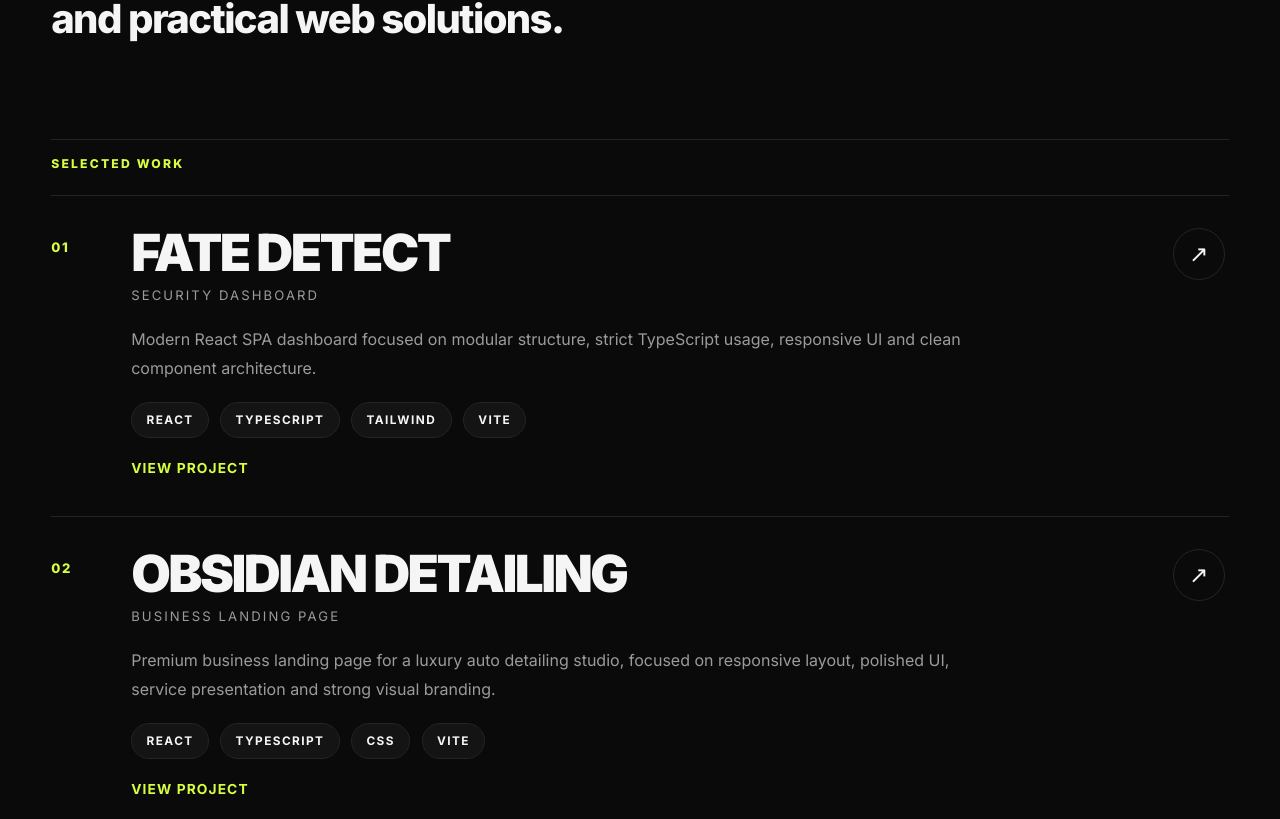
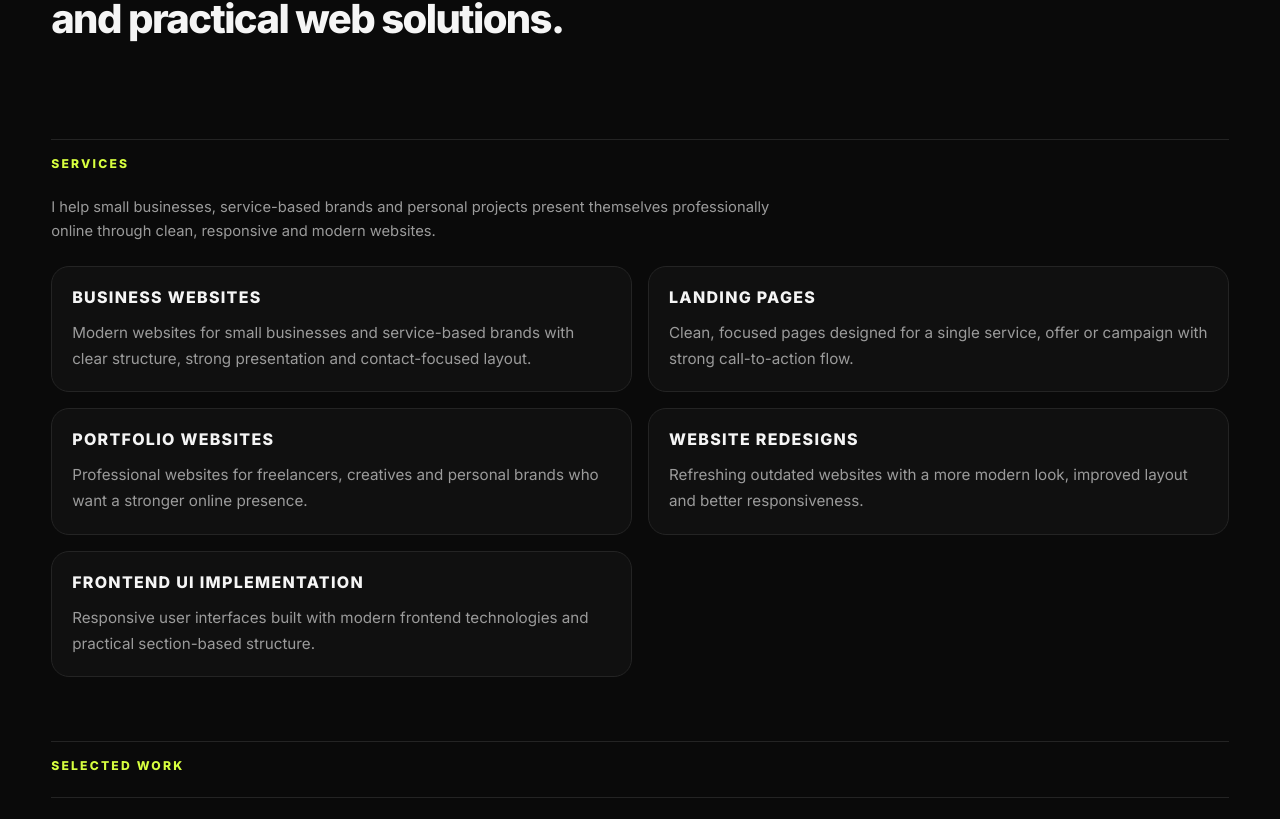
Before and after one commit to kgega-dev/kgega-portfolio, a React (Vite) app: page / in a window 1280 px wide. Shown: the part 1701-2520 px from the top of the page. Built offline with nearby package versions, Linux system fonts and the light colour scheme.

Commit message:
Add services section to portfolio

```diff
--- a/src/App.tsx
+++ b/src/App.tsx
@@ -1,4 +1,4 @@
-import { personalInfo, projects, stack } from './data';
+import { personalInfo, projects, services, stack } from './data';
 import './styles.css';
 
 function App() {
@@ -13,6 +13,7 @@ function App() {
 
         <nav className="nav">
           <a href="#about">About</a>
+          <a href="#services">Services</a>
           <a href="#projects">Projects</a>
           <a href="#contact">Contact</a>
         </nav>
@@ -78,6 +79,27 @@ function App() {
             developer opportunities.
           </p>
         </div>
+      </section>
+
+      <section className="services-section" id="services">
+  <div className="section-label">SERVICES</div>
+
+  <div className="services-intro">
+    <p>
+      I help small businesses, service-based brands and personal projects
+      present themselves professionally online through clean, responsive and
+      modern websites.
+    </p>
+  </div>
+
+  <div className="services-grid">
+    {services.map((service) => (
+      <article key={service.title} className="service-card">
+        <h3>{service.title}</h3>
+        <p>{service.desc}</p>
+      </article>
+    ))}
+  </div>
       </section>
 
       <section className="work-section" id="projects">
--- a/src/data.ts
+++ b/src/data.ts
@@ -42,6 +42,29 @@ export const projects = [
   }
 ];
 
+export const services = [
+  {
+    title: 'BUSINESS WEBSITES',
+    desc: 'Modern websites for small businesses and service-based brands with clear structure, strong presentation and contact-focused layout.'
+  },
+  {
+    title: 'LANDING PAGES',
+    desc: 'Clean, focused pages designed for a single service, offer or campaign with strong call-to-action flow.'
+  },
+  {
+    title: 'PORTFOLIO WEBSITES',
+    desc: 'Professional websites for freelancers, creatives and personal brands who want a stronger online presence.'
+  },
+  {
+    title: 'WEBSITE REDESIGNS',
+    desc: 'Refreshing outdated websites with a more modern look, improved layout and better responsiveness.'
+  },
+  {
+    title: 'FRONTEND UI IMPLEMENTATION',
+    desc: 'Responsive user interfaces built with modern frontend technologies and practical section-based structure.'
+  }
+];
+
 export const stack = [
   'REACT',
   'TYPESCRIPT',
--- a/src/styles.css
+++ b/src/styles.css
@@ -258,6 +258,75 @@ img {
   max-width: 720px;
 }
 
+/* Services */
+.services-section {
+  padding: 1rem 0 6rem;
+  border-top: 1px solid var(--line);
+}
+
+.services-intro {
+  max-width: 760px;
+  margin-bottom: 2rem;
+}
+
+.services-intro p {
+  color: var(--muted);
+  font-size: 1rem;
+  line-height: 1.8;
+}
+
+.services-grid {
+  display: grid;
+  grid-template-columns: repeat(2, minmax(0, 1fr));
+  gap: 1rem;
+}
+
+  .services-section {
+    padding: 1rem 0 4rem;
+  }
+
+  .services-intro {
+    margin-bottom: 1.4rem;
+  }
+
+  .services-intro p,
+  .service-card p {
+    font-size: 0.92rem;
+    line-height: 1.65;
+  }
+
+  .service-card h3 {
+    font-size: 0.92rem;
+  }
+
+.service-card {
+  border: 1px solid var(--line);
+  background: var(--surface);
+  border-radius: 18px;
+  padding: 1.25rem;
+  transition: border-color 0.2s ease, transform 0.2s ease,
+    background-color 0.2s ease;
+}
+
+.service-card:hover {
+  border-color: rgba(215, 255, 63, 0.2);
+  background: var(--surface-2);
+  transform: translateY(-2px);
+}
+
+.service-card h3 {
+  font-size: 1rem;
+  font-weight: 800;
+  letter-spacing: 0.08em;
+  margin-bottom: 0.8rem;
+}
+
+.service-card p {
+  color: var(--muted);
+  font-size: 0.95rem;
+  line-height: 1.7;
+}
+
 /* Work */
 .work-section {
   padding: 1rem 0 6rem;
@@ -473,7 +542,8 @@ img {
 /* Responsive */
 @media (max-width: 1024px) {
   .about-grid,
-  .contact-grid {
+  .contact-grid,
+  .services-grid {
     grid-template-columns: 1fr;
   }
 
```
